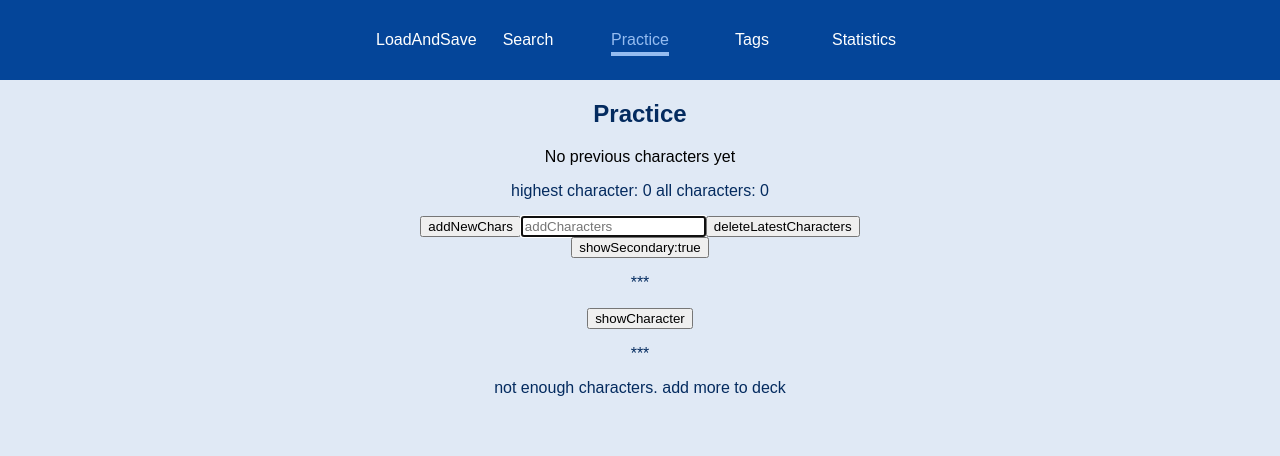
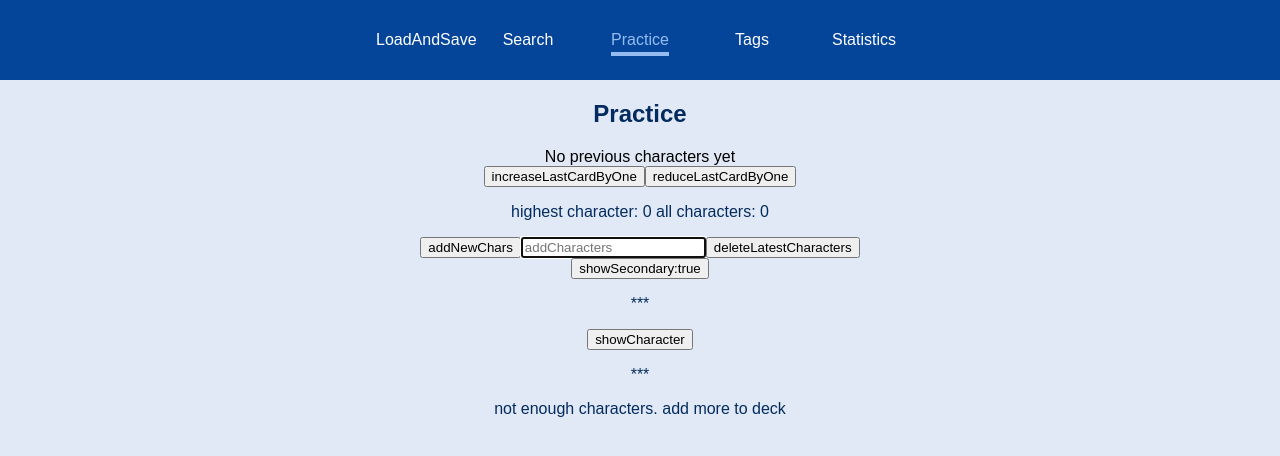
Before and after one commit to Weiqifan1/hanzimining, a React (Create React App) app: page /practice in a window 1280 px wide. Shown: the top 456 px of the page. Built offline with nearby package versions, Linux system fonts and the light colour scheme.

Commit message:
2022-02-15_2141: can add and substract from most recent character

```diff
--- a/src/pages/Practice.tsx
+++ b/src/pages/Practice.tsx
@@ -243,9 +243,33 @@ const Practice: React.FunctionComponent<IPage> = props => {
                 " neg: " + listToDisplay[1].length +
                 " netRepetitions: " + netRepetition
         }
-        return <section>{resultString}</section>
+
+        const buttonsToEditRecentChars: ReactElement =
+            <section>
+                <button id="increaseLastCardByOne" type="button" onClick={increaseRepetitionOfLastCharacterByOne}>increaseLastCardByOne</button>
+                <button id="decreaseLastCardByOne" type="button" onClick={reduceRepetitionOfLastCharacterByOne}>reduceLastCardByOne</button>
+            </section>
+
+        return <section>{resultString} {buttonsToEditRecentChars}</section>
     }
 
+    const increaseRepetitionOfLastCharacterByOne = () => {
+        editRepetitionOfLastCharacterByOne(1)
+    }
+
+    const reduceRepetitionOfLastCharacterByOne = () => {
+        editRepetitionOfLastCharacterByOne(-1)
+    }
+
+    const editRepetitionOfLastCharacterByOne = (integerToAdd: number) => {
+        const mostRecentCharactersList: FlashCard[] = previousCharactersState[2] ? previousCharactersState[2] : []
+        if (mostRecentCharactersList && mostRecentCharactersList.length > 0){
+            const recentChar: FlashCard = mostRecentCharactersList[mostRecentCharactersList.length-1]
+            const recentCharReviewnumberReduced: number = recentChar.repetitionValue+integerToAdd
+            const updatedChar: FlashCard = {...recentChar, repetitionValue: recentCharReviewnumberReduced}
+            editListItemInBulk([updatedChar], characterSRSstate)
+        }
+    }
 
     const changeShowSecondaryInformationValue = () => {
         setShowSecondaryFlashCardInfo(!showSecondaryInformationLocalState)
```
